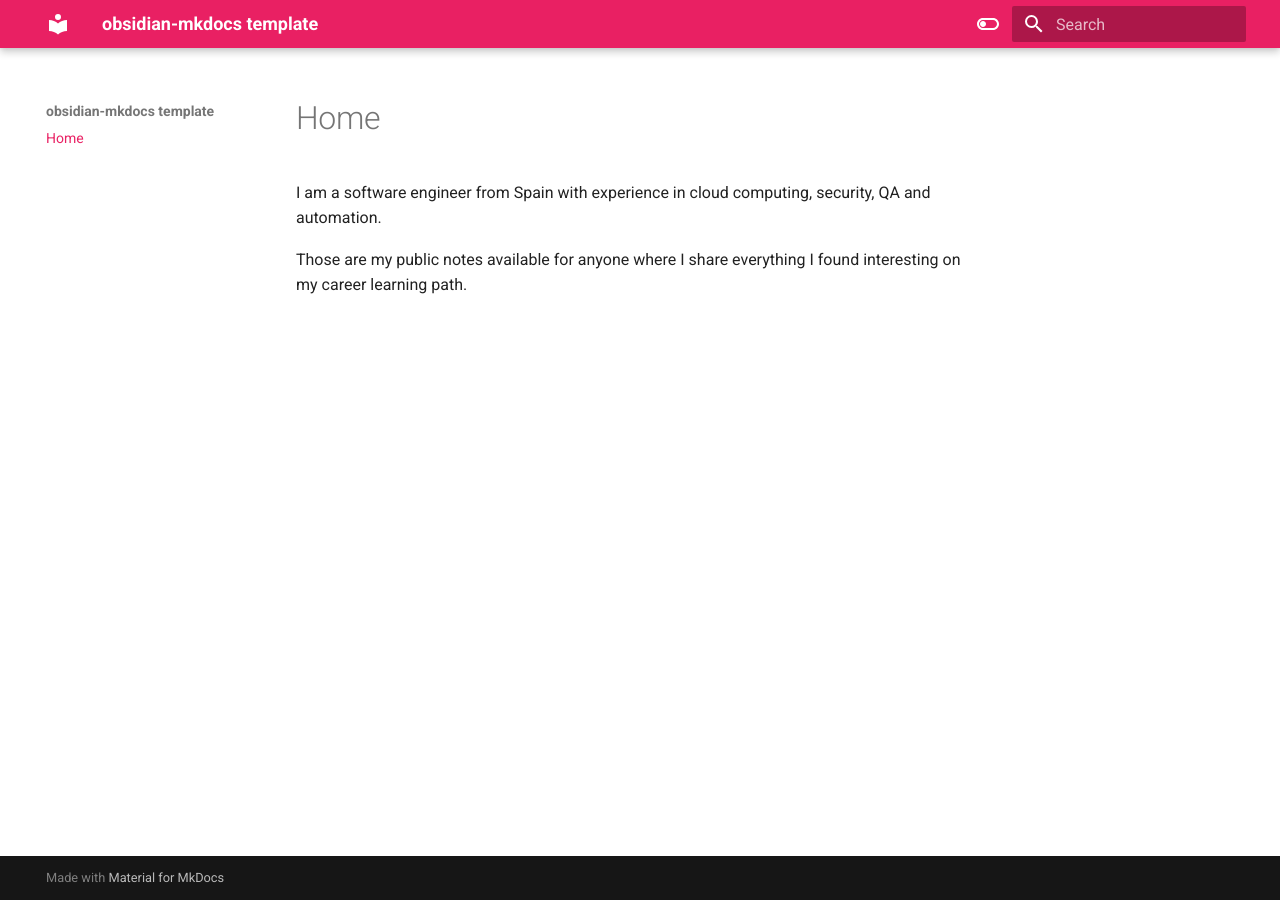
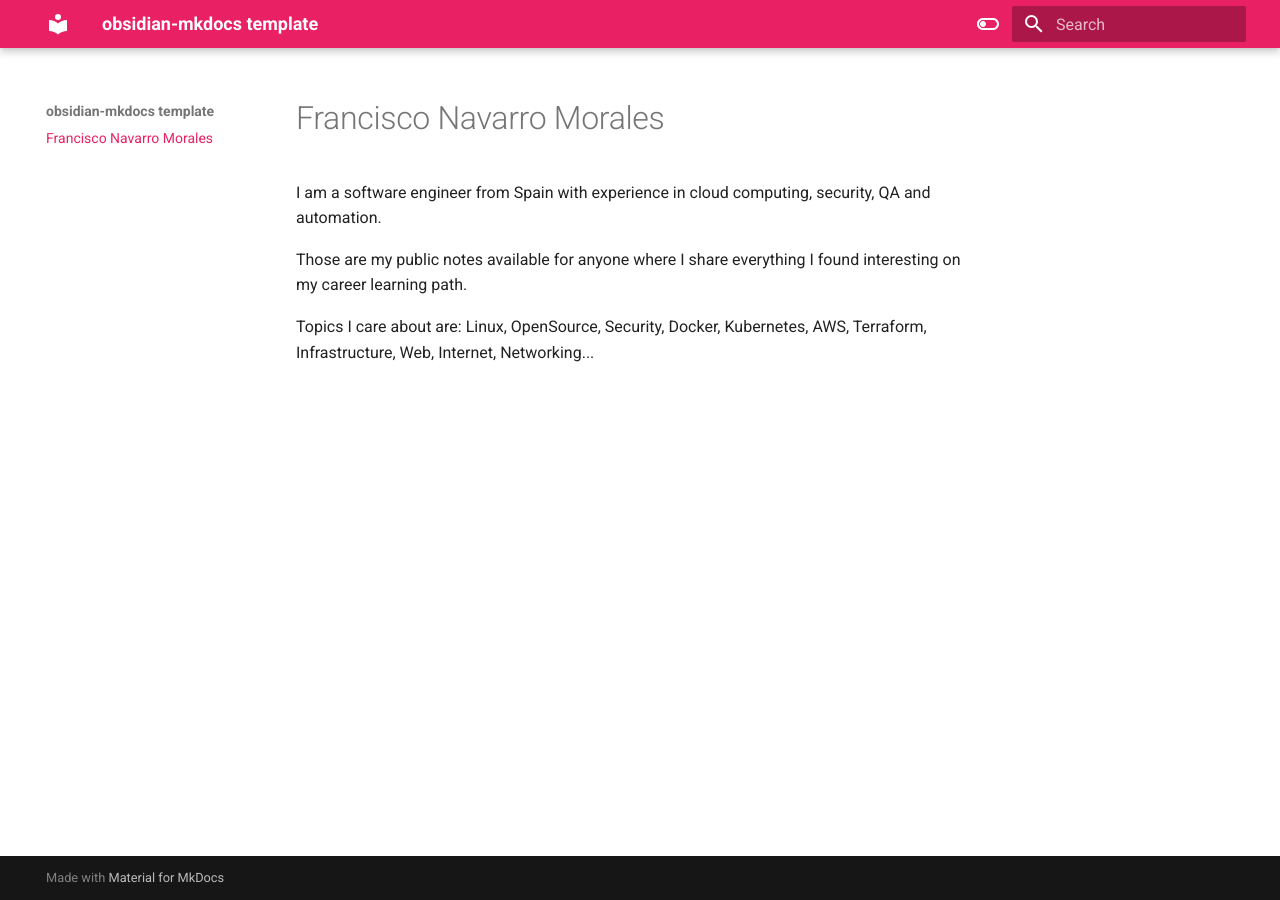
Before and after one commit to spothound/public-notes, an MkDocs documentation site: the page built from docs/index.md, in a window 1280 px wide. Built offline with MkDocs 1.6.1 and Material for MkDocs 9.7.7, drawn with Linux system fonts in a browser that asks for light colours.

Commit message:
Update index

```diff
--- a/docs/index.md
+++ b/docs/index.md
@@ -1,3 +1,7 @@
+# Francisco Navarro Morales
+
 I am a software engineer from Spain with experience in cloud computing, security, QA and automation.
 
 Those are my public notes available for anyone where I share everything I found interesting on my career learning path.
+
+Topics I care about are: Linux, OpenSource, Security, Docker, Kubernetes, AWS, Terraform, Infrastructure, Web, Internet, Networking...
```
